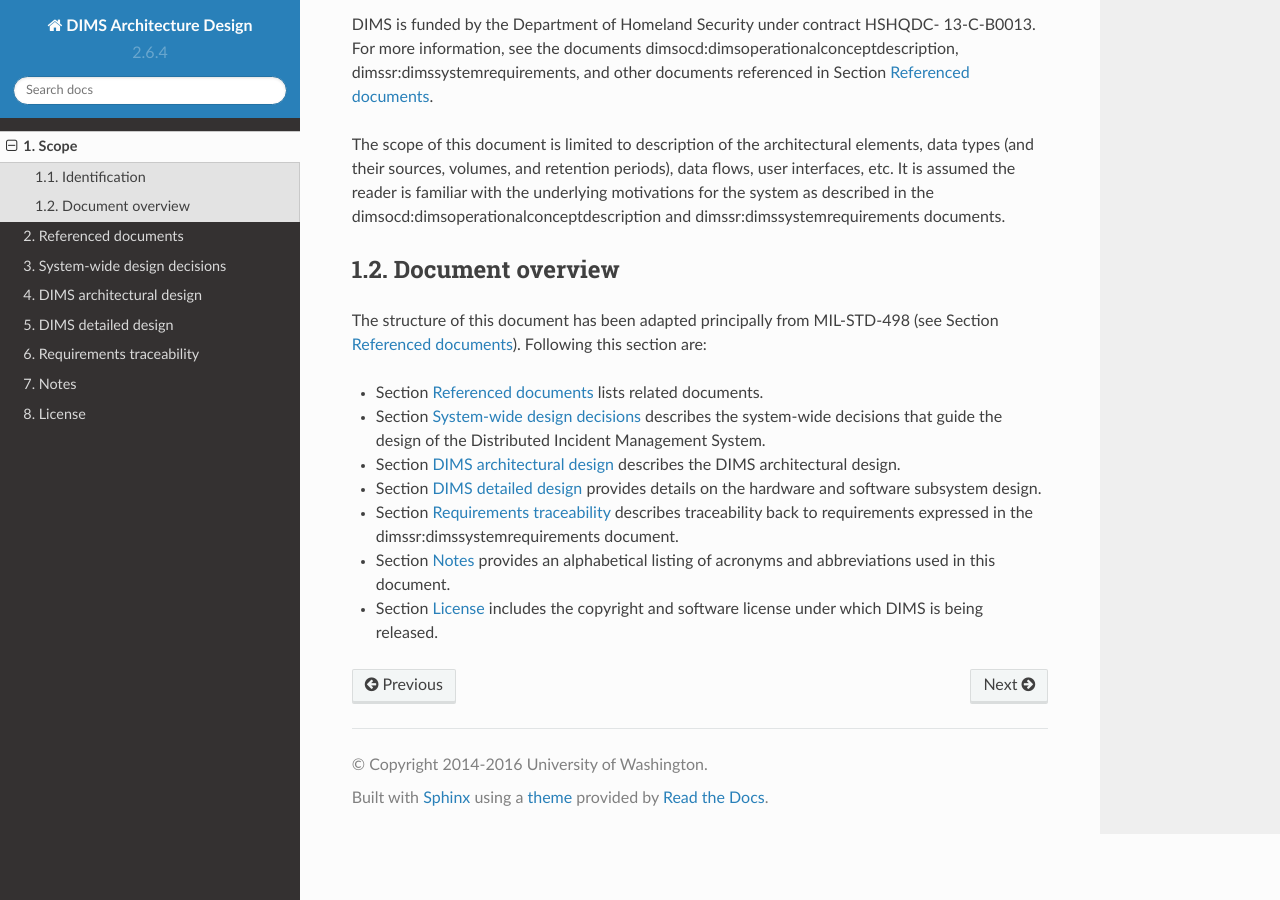
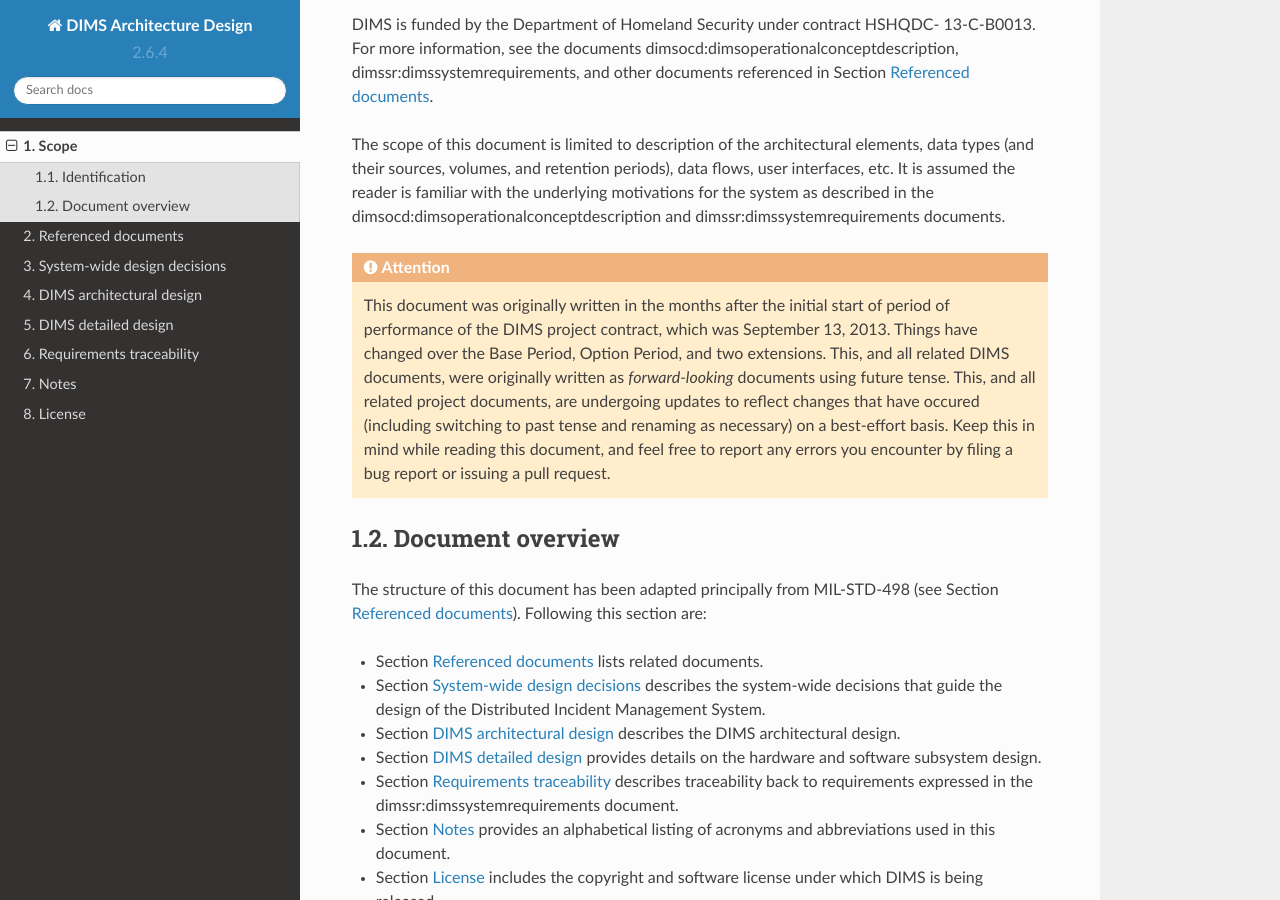
Before and after one commit to uw-dims/dims-ad, a Sphinx documentation site: the page built from docs/source/scope.rst, in a window 1280 px wide and 900 px high, scrolled down 371 px. Built offline with Sphinx 7.4.7 and the Read the Docs theme 2.0.0, drawn with Linux system fonts in a browser that asks for light colours.

Commit message:
Add attention block telling reader this is a WIP document

```diff
--- a/docs/source/scope.rst
+++ b/docs/source/scope.rst
@@ -31,6 +31,23 @@ the reader is familiar with the underlying motivations for the system
 as described in the :ref:`dimsocd:dimsoperationalconceptdescription`
 and :ref:`dimssr:dimssystemrequirements` documents.
 
+.. attention::
+
+    This document was originally written in the months after the
+    initial start of period of performance of the DIMS project
+    contract, which was September 13, 2013. Things have changed
+    over the Base Period, Option Period, and two extensions.
+    This, and all related DIMS documents, were originally written
+    as *forward-looking* documents using future tense. This, and
+    all related project documents, are undergoing updates
+    to reflect changes that have occured (including switching
+    to past tense and renaming as necessary) on a best-effort
+    basis.  Keep this in mind while reading this document, and
+    feel free to report any errors you encounter by filing
+    a bug report or issuing a pull request.
+
+..
+
 .. _documentoverview:
 
 Document overview
```
